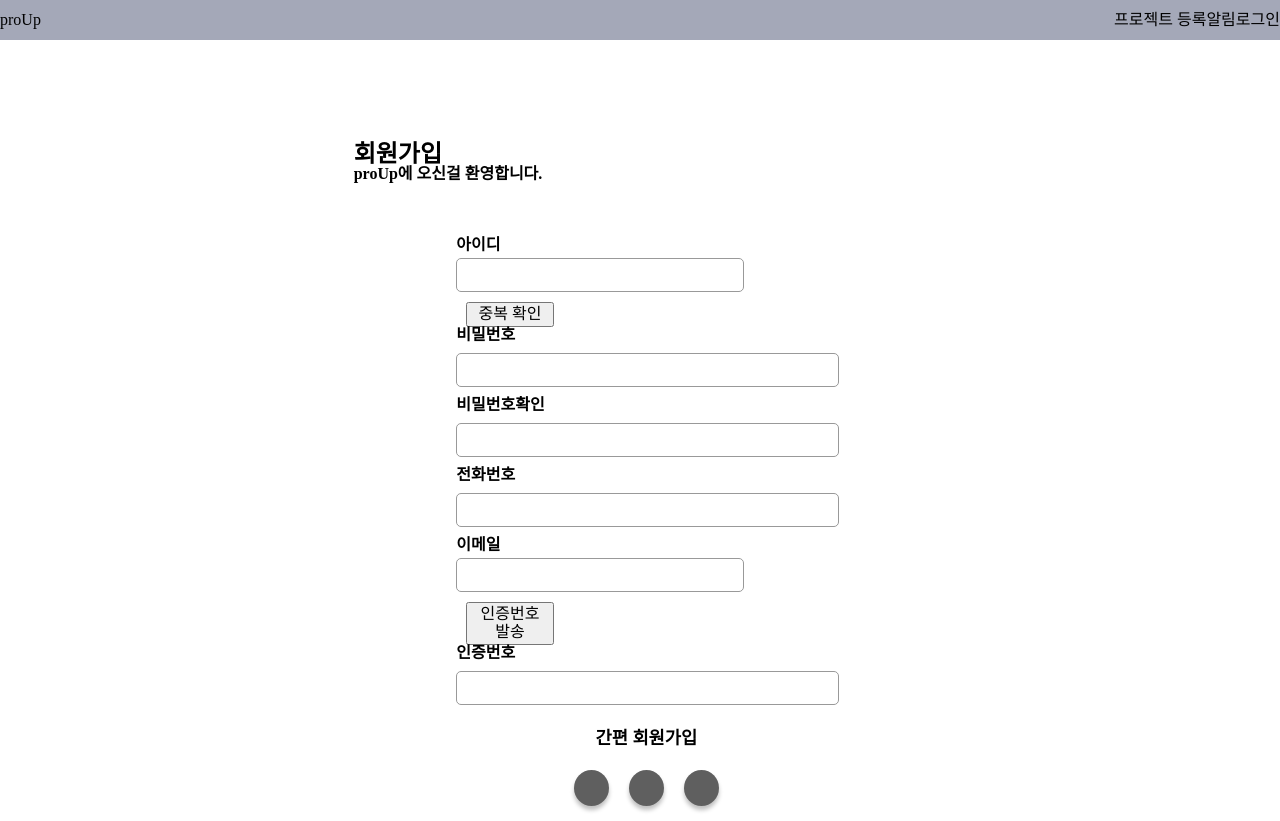
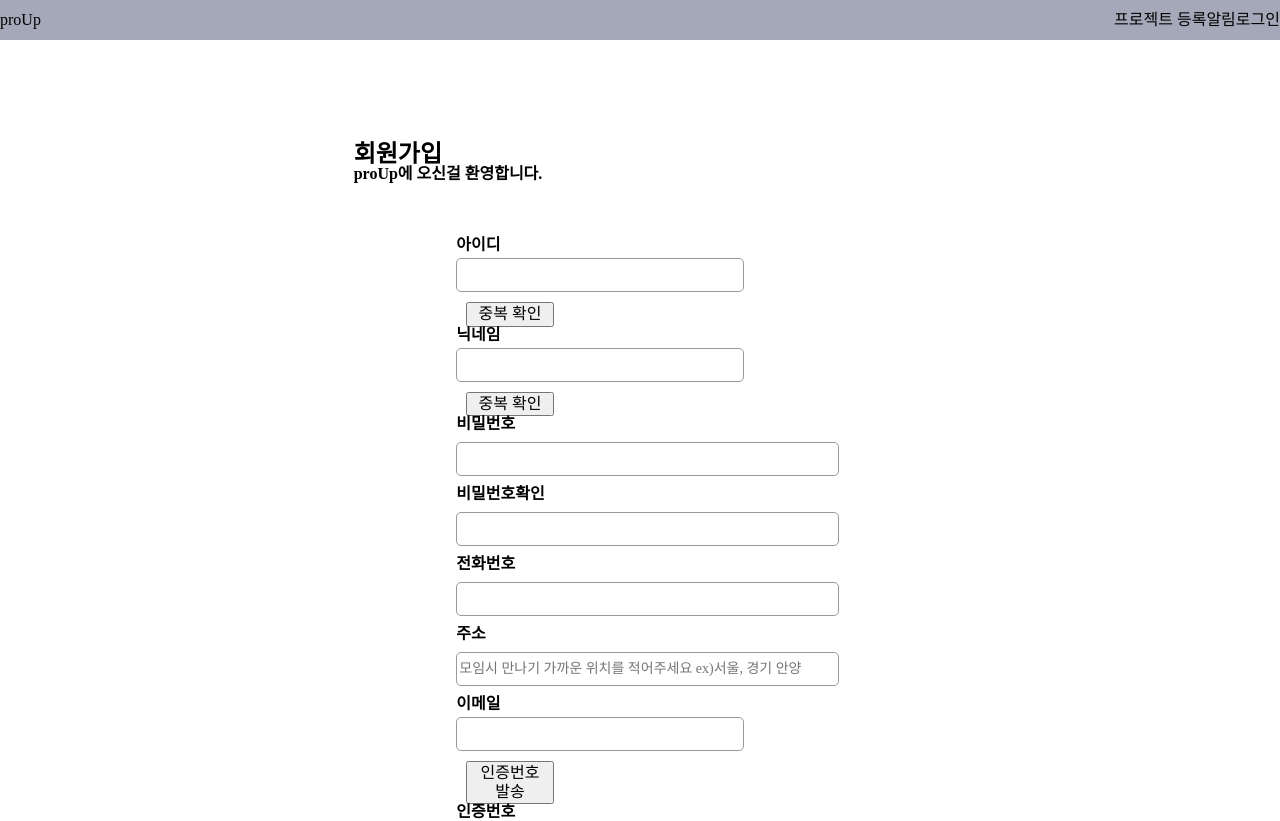
Before and after one commit to IntelliJo/proUp_frontend, a Next.js app: page /registerPage in a window 1280 px wide. Shown: the top 821 px of the page. Built offline with nearby package versions, Linux system fonts and the light colour scheme.

Commit message:
회원가입 및 로그인 인터페이스 수정
api문서에 따른 인터페이스 수정

```diff
--- a/src/components/users/LoginPopup.tsx
+++ b/src/components/users/LoginPopup.tsx
@@ -22,7 +22,7 @@ const LoginPopup = () => {
     //TODO : 로그아웃도 문서 나오면 같이 진행
     try {
       const resp = await postLoginUser({
-        id : userId.value,
+        name : userId.value,
         pw : userPw.value
       })
       console.log(resp)
--- a/src/interfaces/index.ts
+++ b/src/interfaces/index.ts
@@ -25,8 +25,10 @@ export interface ProjectTS {
 
 // 회원가입
 export interface JoinUserTS {
-  id : string;
+  name : string;
+  nickname:string;
   pw : string;
+  adr: string;
   phone : string;
   email : string;
   authNum : string;
@@ -34,6 +36,6 @@ export interface JoinUserTS {
 
 // 로그인
 export interface LoginUserTS {
-  id : string;
+  name : string;
   pw: string;
 }
--- a/src/pages/registerPage.tsx
+++ b/src/pages/registerPage.tsx
@@ -106,6 +106,8 @@ const RegisterPage = () => {
 
   const userId = useInput('')
   const userPw = useInput('')
+  const userAddress = useInput('')
+  const userNick = useInput('')
   const userPhone = useInput('')
   const userEmail = useInput('')
   const authNum = useInput('')
@@ -168,8 +170,10 @@ const RegisterPage = () => {
       )
 
       postJoinUser({
-        id : userId.value,
+        name : userId.value,
         pw : userPw.value,
+        nickname : userNick.value,
+        adr : userAddress.value,
         email : userEmail.value,
         phone: userPhone.value,
         authNum : authNum.value
@@ -200,6 +204,12 @@ const RegisterPage = () => {
             <ButtonWithInput onClick={checkDuplicateId} disabled={isIdCheck}>중복 확인</ButtonWithInput>
           </InputSpanStyle>
           <InputSpanStyle>
+            <InputLabelStyle>닉네임</InputLabelStyle>
+            <br/>
+            <InputWithButton type="text" readOnly={isIdCheck} {...userNick} />
+            <ButtonWithInput onClick={checkDuplicateId} disabled={isIdCheck}>중복 확인</ButtonWithInput>
+          </InputSpanStyle>
+          <InputSpanStyle>
             <InputLabelStyle>비밀번호</InputLabelStyle>
             <InputDetailStyle type="password" {...userPw} />
           </InputSpanStyle>
@@ -212,6 +222,10 @@ const RegisterPage = () => {
           <InputSpanStyle>
             <InputLabelStyle>전화번호</InputLabelStyle>
             <InputDetailStyle type="tel" {...userPhone}/>
+          </InputSpanStyle>
+          <InputSpanStyle>
+            <InputLabelStyle>주소</InputLabelStyle>
+            <InputDetailStyle type="text" {...userAddress} placeholder='모임시 만나기 가까운 위치를 적어주세요 ex)서울, 경기 안양'/>
           </InputSpanStyle>
           <InputSpanStyle>
             <InputLabelStyle>이메일</InputLabelStyle>
```
